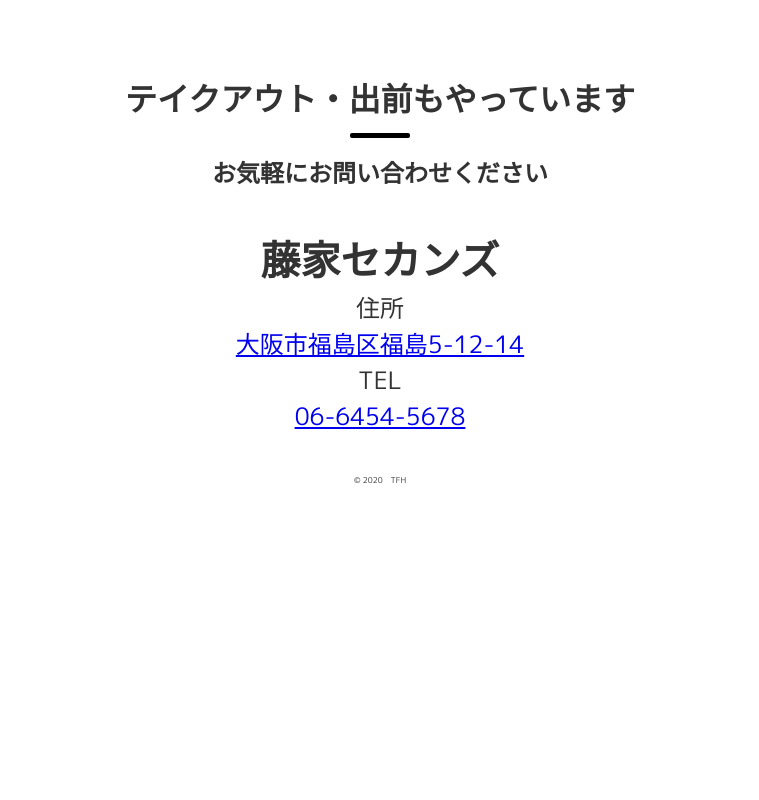
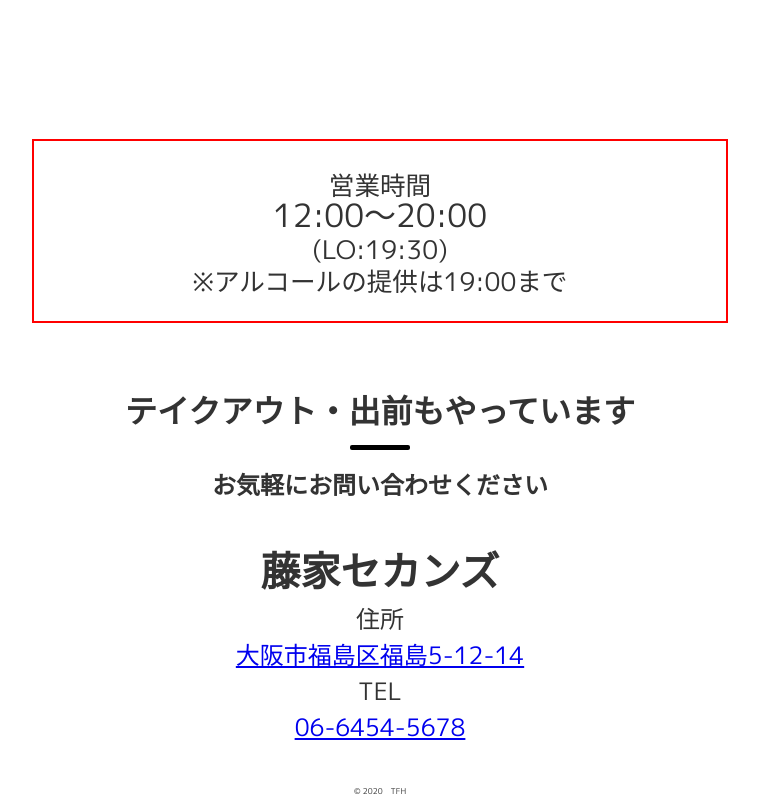
Before and after one commit to genbee-1127/fujiya, a plain HTML site: page index.html in a window 1280 px wide. Shown: the part 4407-5207 px from the top of the page, without its empty margins (260-1019 px from the left). Before the commit the page ends 4896 px from the top, so only its background shows below. Drawn offline with nearby package versions, Linux system fonts and the light colour scheme; a web font is replaced by a local one.

```diff
--- a/css/default.css
+++ b/css/default.css
@@ -184,8 +184,8 @@
     background-size: contain;
 }
 
-/* mobile bugfix
-@media screen and (max-width: 575px) {
+/* mobile bugfix */
+@media screen and (max-width: 481px) {
   .parallax {
     background-image: none !important;
     height: 100%;
@@ -211,4 +211,3 @@
     background-image: url(../img/contact_logo_2.png);
   }
 }
-*/
--- a/index.html
+++ b/index.html
@@ -101,6 +101,11 @@
           </h4>
         </div>
       </div>
+      <h4><span>営業時間</span><br>
+        12:00〜20:00<br>
+        <span>(LO:19:30)</span><br>
+        <span>※アルコールの提供は<br class="br-sp">19:00まで</span>
+      </h4>
       <h3>テイクアウト・<br class="br-sp">出前もやっています</h3>
       <h5>お気軽にお問い合わせください</h5>
       <h2>藤家セカンズ</h2>
```
